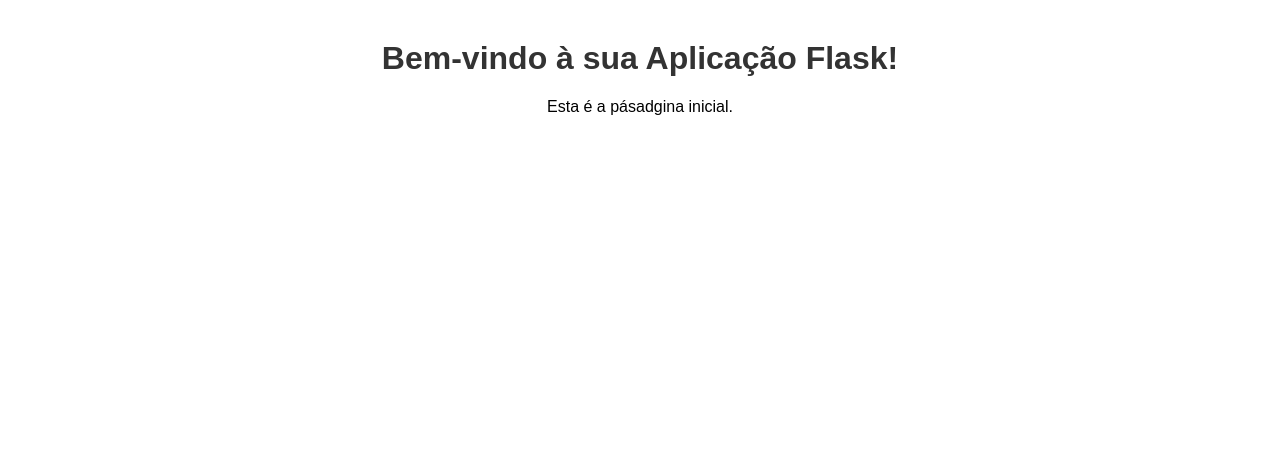
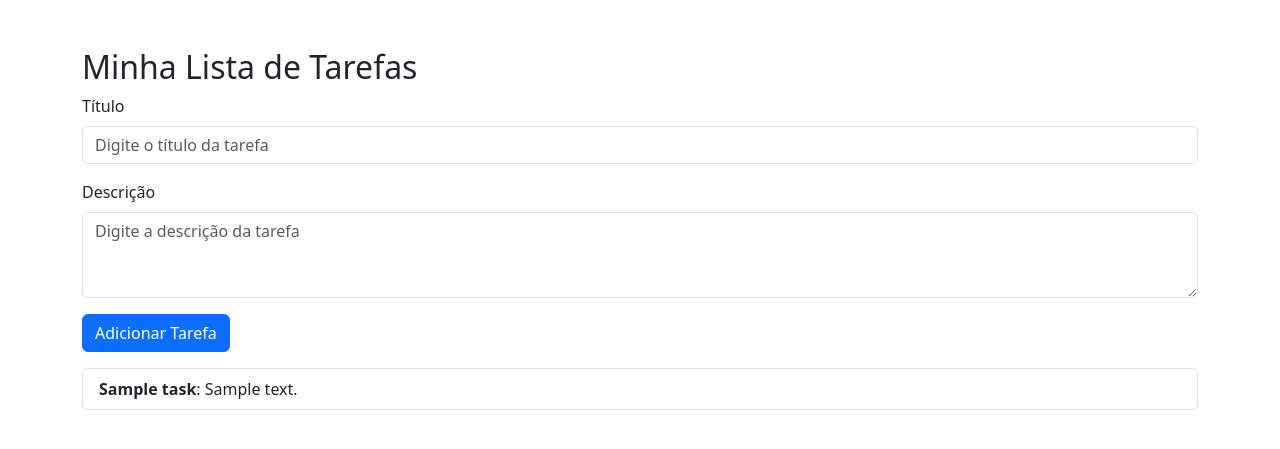
Before and after one commit to Impactados/to-do-flask, a Flask app: page / in a window 1280 px wide. Shown: the top 449 px of the page. Run offline with Flask 2, Linux system fonts and the light colour scheme; tables that the repository leaves empty hold one stand-in row (values such as "Sample post"); data that the repository does not hold is empty.

Commit message:
criacao de task

```diff
--- a/app/controllers/task_controller.py
+++ b/app/controllers/task_controller.py
@@ -6,13 +6,20 @@ from flask import jsonify, request
 from flask_jwt_extended import get_jwt_identity
 
 class TaskController:
-    def create_task(nickname):
-        user_id = UserService.check_id(nickname)
+    def create_task():
+
+        data = request.get_json()
+        title = data.get('title')
+        description = data.get('description')
+        user_id = data.get('user_id')
+
+
+        if None in [title, description, user_id]:
+            return "Missing data", 400
+
         task = Task(
-            request.form.get('title'),
-            request.form.get('description'),
-            request.form.get('status'),
-            request.form.get('timer'),
+            title,
+            description,
             user_id
         )
 
@@ -27,3 +34,17 @@ class TaskController:
         return jsonify({
             "message": "Task criado com sucesso",
         }), 201
+
+    def get_task(user_id):
+        get, err = TaskService.get_task(user_id)
+
+        if not get:
+            return jsonify({
+                "message": "Erro ao criar task",
+                "error": str(err)
+            }), 502
+
+        return jsonify({
+            "data": get,
+            "message": "Task criado com sucesso",
+        }), 201
--- a/app/database/db.sql
+++ b/app/database/db.sql
@@ -1,5 +1,3 @@
-DELETE FROM tasks WHERE user_id IN (SELECT id FROM users);
-
 DROP TABLE IF EXISTS `tasks`;
 DROP TABLE IF EXISTS `users`;
 
--- a/app/models/task.py
+++ b/app/models/task.py
@@ -1,5 +1,5 @@
 class Task():
-    def __init__(self, title, description, status, timer, user_id):
+    def __init__(self, title, description, user_id, status = '', timer = ''):
         self.title = title
         self.description = description
         self.status = status
--- a/app/routes.py
+++ b/app/routes.py
@@ -27,13 +27,17 @@ def update_user(nickname):
 def protected():
     return UserController.protected()
 
-@app.route("/api/v1/task/<nickname>", methods=['GET'])
-def render_create_task(nickname):
-    return render_template('task.html', nickname = nickname)
+# @app.route("/api/v1/task/<nickname>", methods=['GET'])
+# def render_create_task(nickname):
+#     return render_template('task.html', nickname = nickname)
 
-@app.route("/api/v1/task/<nickname>", methods=['POST'])
-def create_task(nickname):
-    return TaskController.create_task(nickname)
+@app.route("/api/v1/task", methods=['POST'])
+def create_task():
+    return TaskController.create_task()
+
+@app.route("/api/v1/get_task/<user_id>", methods=['GET'])
+def get_task(user_id):
+    return TaskController.get_task(user_id)
 
 ## PROTECTED
 
@@ -51,9 +55,13 @@ def create_user():
 
 # WEB ROUTES
 
-@app.route("/", methods=["GET"])
-def index():
-   return render_template("main.html")
+# @app.route("/", methods=["GET"])
+# def index():
+#    return render_template("main.html")
+
+@app.route("/", methods=['GET'])
+def render_create_task():
+    return render_template('task.html')
 
 # CONFIG ROUTES
 
--- a/app/services/task_service.py
+++ b/app/services/task_service.py
@@ -1,5 +1,7 @@
 import utils
 from models.task import Task
+import mysql.connector
+from mysql.connector import Error
 
 class TaskService:
     def save_task(Task: Task):
@@ -16,3 +18,26 @@ class TaskService:
 
         except Exception as err:
             return False, err
+
+    def get_task(user_id):
+        conn = None
+        cursor = None
+        try:
+            conn = utils.connect_database()
+            cursor = conn.cursor()
+            query = """SELECT id, title, description FROM tasks WHERE user_id = %s"""
+            cursor.execute(query, (user_id,))
+            data = cursor.fetchall()
+
+            if data:
+                return data, True
+            else:
+                return False, "Usuário não encontrado"
+
+        except Error as err:
+            return False, err
+        finally:
+            if cursor:
+                cursor.close()
+            if conn and conn.is_connected():
+                conn.close()
--- a/app/services/user_service.py
+++ b/app/services/user_service.py
@@ -67,7 +67,7 @@ class UserService:
             conn = utils.connect_database()
             cursor = conn.cursor()
             query = """SELECT * FROM users WHERE nickname = %s"""
-            cursor.execute(query, (nickname,))
+            cursor.execute(query, (nickname))
             user = cursor.fetchone()
 
             if user:
--- a/app/static/js/task/task.js
+++ b/app/static/js/task/task.js
@@ -0,0 +1,57 @@
+$(document).ready(function() {
+    loadData()
+})
+
+async function loadData(){
+    await fetch('/api/v1/get_task/1', {
+        method: 'GET',
+        headers: {
+          'Content-type': 'application/json; charset=UTF-8',
+        },
+      })
+      .then(response => response.json())
+      .then(json => {
+            data = json.data
+            console.log(data)
+            data.forEach(element => {
+                const taskList = document.getElementById('task-list');
+                const taskItem = document.createElement('li');
+                taskItem.classList.add('list-group-item');
+                taskItem.innerHTML = `<strong>${element[1]}</strong>: ${element[2]}`;
+                taskList.appendChild(taskItem);
+
+            });
+      })
+}
+
+function addTask() {
+    const title = document.getElementById('task-title').value;
+    const description = document.getElementById('task-description').value;
+
+    if (title && description) {
+      // Simulando uma requisição AJAX
+      fetch('/api/v1/task', {
+        method: 'POST',
+        body: JSON.stringify(
+            {
+                title: title,
+                description: description,
+                user_id: 1
+            }),
+        headers: {
+          'Content-type': 'application/json; charset=UTF-8',
+        },
+      })
+      .then(response => response.json())
+      .then(json => {
+        const taskList = document.getElementById('task-list');
+        const taskItem = document.createElement('li');
+        taskItem.classList.add('list-group-item');
+        taskItem.innerHTML = `<strong>${title}</strong>: ${description}`;
+        taskList.appendChild(taskItem);
+      })
+      .catch(err => console.error('Erro ao adicionar a tarefa:', err));
+    } else {
+      alert('Por favor, preencha todos os campos.');
+    }
+  }
--- a/app/templates/main.html
+++ b/app/templates/main.html
@@ -1,15 +1,32 @@
+
+
 <!DOCTYPE html>
-<html lang="en">
+<html lang="pt-br">
 <head>
-    <meta charset="UTF-8">
-    <title>Sua Aplicação Flask</title>
-    <link rel="stylesheet" href="{{ url_for('static', filename='css/main.css') }}">
+  <meta charset="UTF-8">
+  <meta name="viewport" content="width=device-width, initial-scale=1.0">
+  <title>Lista de Tarefas</title>
+  <link rel="stylesheet" href="{{ url_for('static', filename='css/main.css') }}">
+  <link href="https://cdn.jsdelivr.net/npm/bootstrap@5.3.0/dist/css/bootstrap.min.css" rel="stylesheet">
 </head>
 <body>
-    <h1>Bem-vindo à sua Aplicação Flask!</h1>
-    <p>Esta é a pásadgina inicial.</p>
+  <div class="container mt-5">
+    <h2>Minha Lista de Tarefas</h2>
+    <div id="task-form">
+      <div class="mb-3">
+        <label for="task-title" class="form-label">Título</label>
+        <input type="text" class="form-control" id="task-title" placeholder="Digite o título da tarefa">
+      </div>
+      <div class="mb-3">
+        <label for="task-description" class="form-label">Descrição</label>
+        <textarea class="form-control" id="task-description" rows="3" placeholder="Digite a descrição da tarefa"></textarea>
+      </div>
+      <button class="btn btn-primary" onclick="addTask()">Adicionar Tarefa</button>
+    </div>
+    <ul class="list-group mt-3" id="task-list"></ul>
+  </div>
 
-
-    <script src="{{ url_for('static', filename='js/script.js') }}"></script>
+  <script src="https://cdn.jsdelivr.net/npm/bootstrap@5.3.0/dist/js/bootstrap.bundle.min.js"></script>
+  <script src="{{ url_for('static', filename='js/task/task.js') }}"></script>
 </body>
 </html>
--- a/app/templates/task.html
+++ b/app/templates/task.html
@@ -1,26 +1,31 @@
 <!DOCTYPE html>
-<html lang="en">
+<html lang="pt">
 <head>
-    <meta charset="UTF-8">
-    <meta name="viewport" content="width=device-width, initial-scale=1.0">
-    <title>Formulário</title>
+  <meta charset="UTF-8">
+  <meta name="viewport" content="width=device-width, initial-scale=1.0">
+  <title>Lista de Tarefas</title>
+  <link rel="stylesheet" href="{{ url_for('static', filename='css/main.css') }}">
+  <link href="https://cdn.jsdelivr.net/npm/bootstrap@5.3.0/dist/css/bootstrap.min.css" rel="stylesheet">
 </head>
 <body>
-    <h2>To-Do-Flask</h2>
-    <form action="/api/v1/task/{{ nickname }}" method="POST">
-        <label for="title">Título:</label><br>
-        <input type="text" id="title" name="title"><br>
+  <div class="container mt-5">
+    <h2>Minha Lista de Tarefas</h2>
+    <div id="task-form">
+      <div class="mb-3">
+        <label for="task-title" class="form-label">Título</label>
+        <input type="text" class="form-control" id="task-title" placeholder="Digite o título da tarefa">
+      </div>
+      <div class="mb-3">
+        <label for="task-description" class="form-label">Descrição</label>
+        <textarea class="form-control" id="task-description" rows="3" placeholder="Digite a descrição da tarefa"></textarea>
+      </div>
+      <button class="btn btn-primary" onclick="addTask()">Adicionar Tarefa</button>
+    </div>
+    <ul class="list-group mt-3" id="task-list"></ul>
+  </div>
+  <script src="https://code.jquery.com/jquery-3.7.1.min.js"></script>
+  <script src="https://cdn.jsdelivr.net/npm/bootstrap@5.3.0/dist/js/bootstrap.bundle.min.js"></script>
 
-        <label for="description">Descrição:</label><br>
-        <textarea id="description" name="description"></textarea><br>
-
-        <label for="status">Status:</label><br>
-        <input type="text" id="status" name="status"><br>
-
-        <label for="timer">Timer:</label><br>
-        <input type="text" id="timer" name="timer"><br>
-
-        <button type="submit">Enviar</button>
-    </form>
+  <script src="{{ url_for('static', filename='js/task/task.js') }}"></script>
 </body>
 </html>
```
